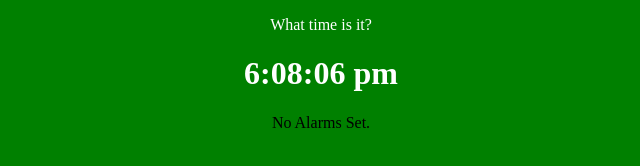
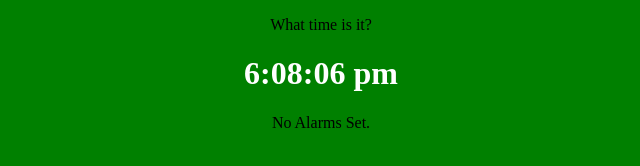
Before and after one commit to jlguevara/HTMLClock, a plain HTML site: page index.html in a window 1280 px wide. Shown: the whole page, without its empty margins (319-959 px from the left). Drawn offline with Linux system fonts and the light colour scheme.

Commit message:
updated text color

```diff
--- a/css/clock.css
+++ b/css/clock.css
@@ -3,7 +3,7 @@ body {
     text-align: center;
 }
 
-.header {
+p .header {
     color: white;
 }
 
```
